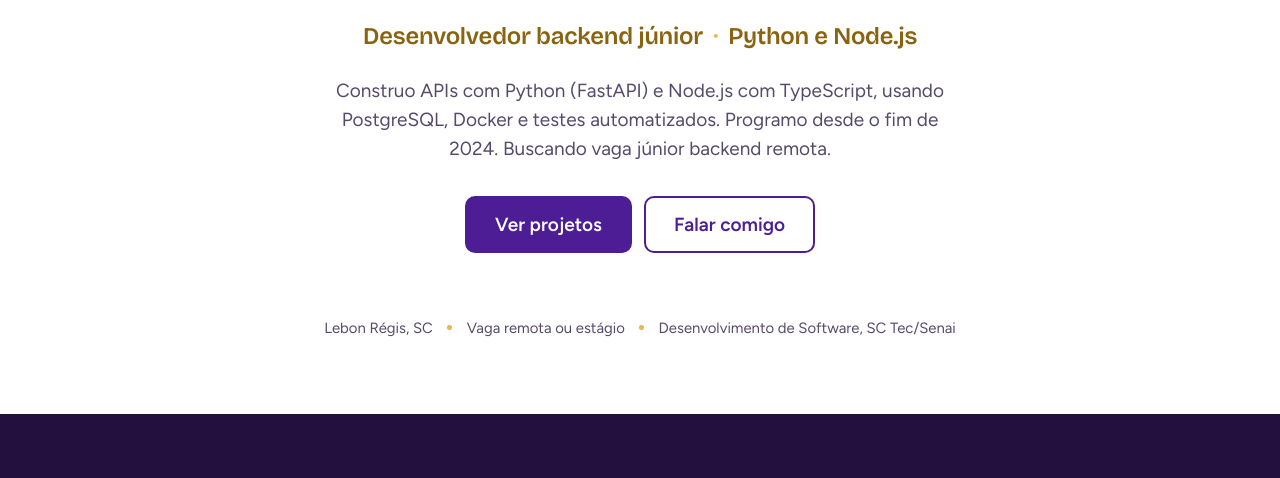
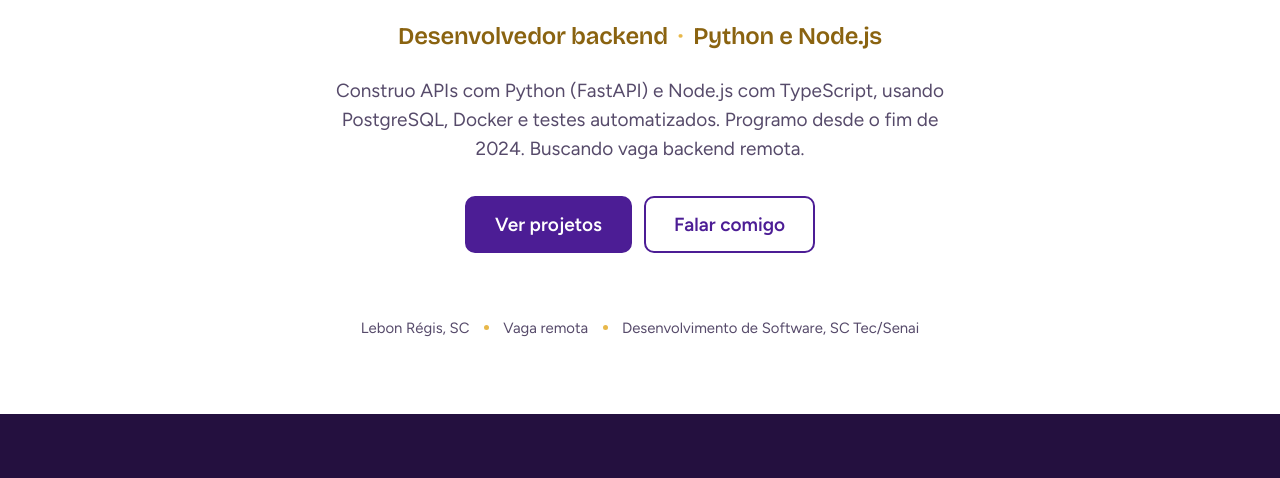
Before and after one commit to 1GustavoBueno1/Portfolio, a plain HTML site: page index.html in a window 1280 px wide. Shown: the part 322-800 px from the top of the page. Drawn offline with nearby package versions, Linux system fonts and the light colour scheme.

Commit message:
Remove menções a senioridade (júnior/estágio) do portfólio
Co-Authored-By: Claude Opus 5.5 <noreply@anthropic.com>

```diff
--- a/index.html
+++ b/index.html
@@ -3,8 +3,8 @@
 <head>
   <meta charset="UTF-8" />
   <meta name="viewport" content="width=device-width, initial-scale=1" />
-  <title>Gustavo Bueno | Desenvolvedor backend júnior (Python, Node.js)</title>
-  <meta name="description" content="Portfólio de Gustavo Bueno, desenvolvedor backend júnior: APIs com Python (FastAPI) e Node.js/TypeScript, PostgreSQL, Docker e testes automatizados." />
+  <title>Gustavo Bueno | Desenvolvedor backend (Python, Node.js)</title>
+  <meta name="description" content="Portfólio de Gustavo Bueno, desenvolvedor backend: APIs com Python (FastAPI) e Node.js/TypeScript, PostgreSQL, Docker e testes automatizados." />
   <meta name="author" content="Gustavo Bueno da Silva" />
   <meta name="theme-color" content="#ffffff" />
   <meta name="color-scheme" content="light" />
@@ -13,12 +13,12 @@
   <meta property="og:type" content="website" />
   <meta property="og:locale" content="pt_BR" />
   <meta property="og:url" content="https://1gustavobueno1.github.io/Portfolio/" />
-  <meta property="og:title" content="Gustavo Bueno | Desenvolvedor backend júnior" />
+  <meta property="og:title" content="Gustavo Bueno | Desenvolvedor backend" />
   <meta property="og:description" content="APIs com Python (FastAPI) e Node.js/TypeScript, PostgreSQL, Docker e testes automatizados. Veja os projetos." />
   <meta property="og:image" content="https://1gustavobueno1.github.io/Portfolio/assets/og-image.png" />
   <meta property="og:image:width" content="1200" />
   <meta property="og:image:height" content="630" />
-  <meta property="og:image:alt" content="Gustavo Bueno, desenvolvedor backend júnior" />
+  <meta property="og:image:alt" content="Gustavo Bueno, desenvolvedor backend" />
   <meta name="twitter:card" content="summary_large_image" />
 
   <link rel="icon" href="assets/favicon.svg" type="image/svg+xml" />
@@ -49,10 +49,10 @@
         <span class="linha linha--1"><span>Gustavo</span></span>
         <span class="linha linha--2"><span>Bueno</span></span>
       </h1>
-      <p class="abertura__cargo"><span class="abertura__parte">Desenvolvedor backend júnior</span> <span class="abertura__sep" aria-hidden="true">·</span> <span class="abertura__parte">Python e Node.js</span></p>
+      <p class="abertura__cargo"><span class="abertura__parte">Desenvolvedor backend</span> <span class="abertura__sep" aria-hidden="true">·</span> <span class="abertura__parte">Python e Node.js</span></p>
       <div class="abertura__meio">
         <p class="abertura__texto">
-          Construo APIs com Python (FastAPI) e Node.js com TypeScript, usando PostgreSQL, Docker e testes automatizados. Programo desde o fim de 2024. Buscando vaga júnior backend remota.
+          Construo APIs com Python (FastAPI) e Node.js com TypeScript, usando PostgreSQL, Docker e testes automatizados. Programo desde o fim de 2024. Buscando vaga backend remota.
         </p>
         <div class="abertura__acoes">
           <a class="botao" href="#projetos">Ver projetos</a>
@@ -61,7 +61,7 @@
       </div>
       <ul class="abertura__fatos" aria-label="Resumo">
         <li>Lebon Régis, SC</li>
-        <li>Vaga remota ou estágio</li>
+        <li>Vaga remota</li>
         <li>Desenvolvimento de Software, SC Tec/Senai</li>
       </ul>
     </section>
@@ -441,7 +441,7 @@ for indice in range(1, 43):
       <div class="largura">
         <h2 class="sobre__titulo" id="titulo-sobre" data-revelar>Sobre mim</h2>
         <p class="sobre__texto" data-revelar>
-          Sou Gustavo Bueno da Silva, desenvolvedor backend autodidata, e programo em Python desde o fim de 2024. Busco minha primeira vaga júnior de backend 100% remota ou um estágio remoto em tecnologia.
+          Sou Gustavo Bueno da Silva, desenvolvedor backend autodidata, e programo em Python desde o fim de 2024. Busco uma vaga de backend 100% remota.
         </p>
         <div class="sobre__mosaico">
           <div class="sobre__azulejo" data-revelar>
@@ -507,7 +507,7 @@ for indice in range(1, 43):
       <div class="rodape__colunas">
         <ul>
           <li>Gustavo Bueno</li>
-          <li>Desenvolvedor backend júnior</li>
+          <li>Desenvolvedor backend</li>
           <li>Lebon Régis, SC, Brasil</li>
         </ul>
         <ul>
```
Also changed, not shown: tests/verificar.mjs (+1 -1 lines), assets/og-image.png.
